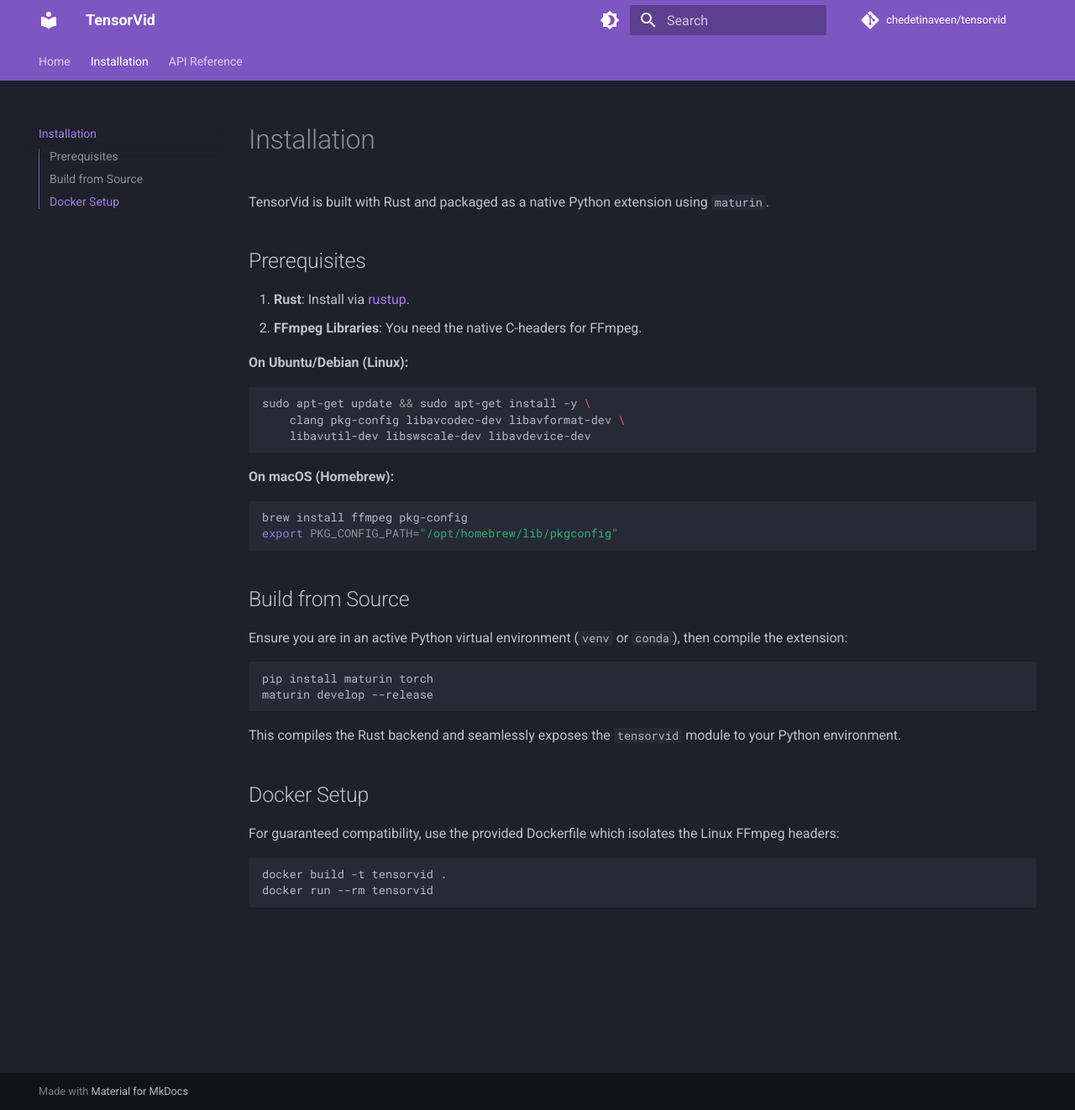
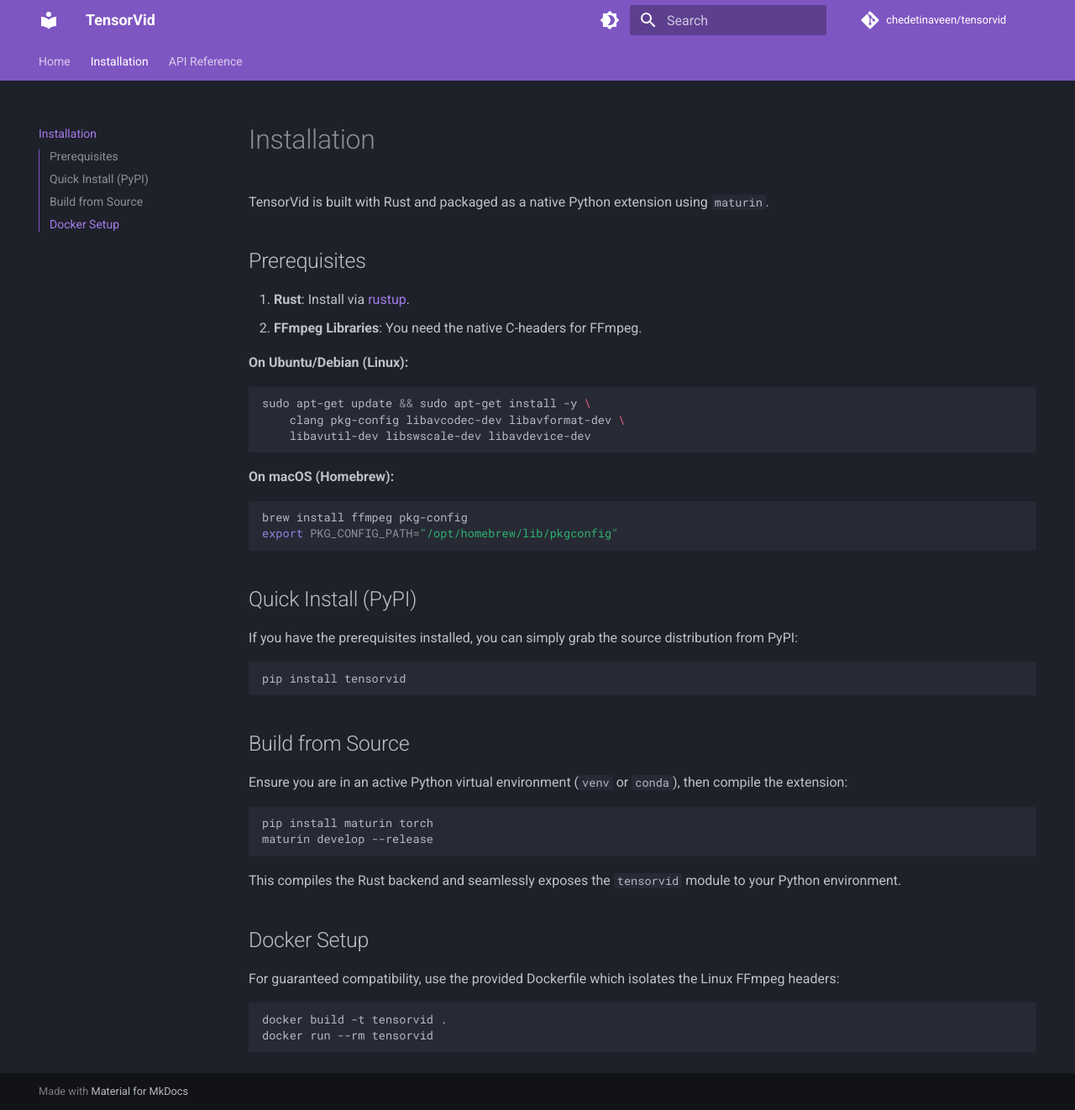
Before and after one commit to chedetinaveen/tensorvid, an MkDocs documentation site: the page built from docs/installation.md, in a window 1280 px wide and 1322 px high. Shown: the whole window at 84% size. Built offline with MkDocs 1.6.1 and Material for MkDocs 9.7.7, drawn with Linux system fonts in a browser that asks for light colours; comment, search, counter and statistics services are not loaded.

````diff
--- a/docs/installation.md
+++ b/docs/installation.md
@@ -19,6 +19,14 @@
 export PKG_CONFIG_PATH="/opt/homebrew/lib/pkgconfig"
 ```
 
+## Quick Install (PyPI)
+
+If you have the prerequisites installed, you can simply grab the source distribution from PyPI:
+
+```bash
+pip install tensorvid
+```
+
 ## Build from Source
 Ensure you are in an active Python virtual environment (`venv` or `conda`), then compile the extension:
 
````
Also changed, not shown: README.md (+7 -0 lines), 1 other file.
